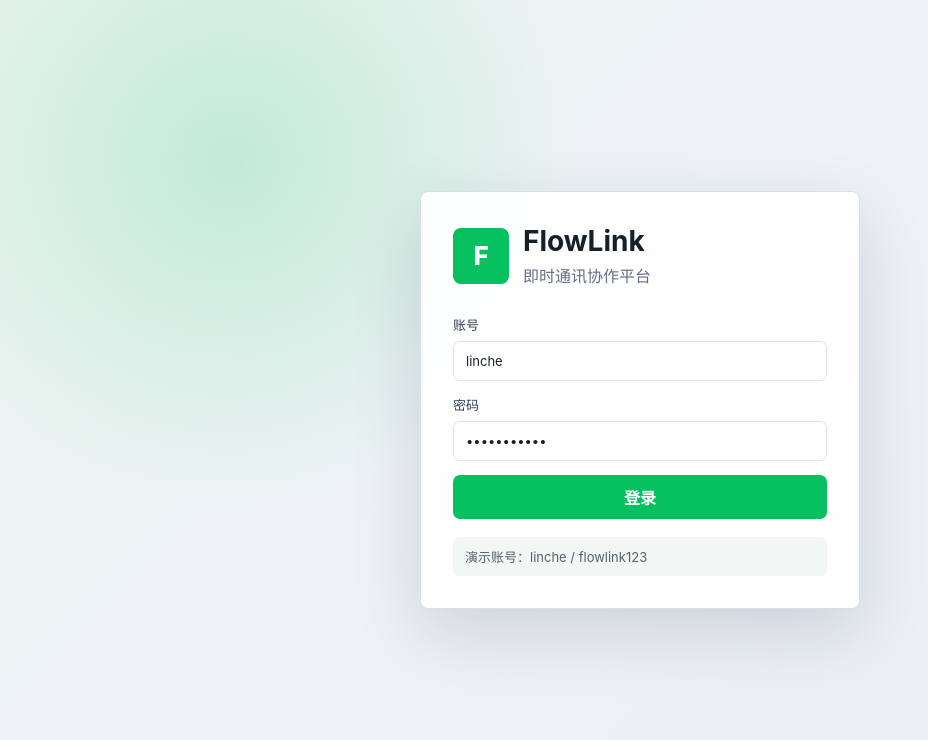
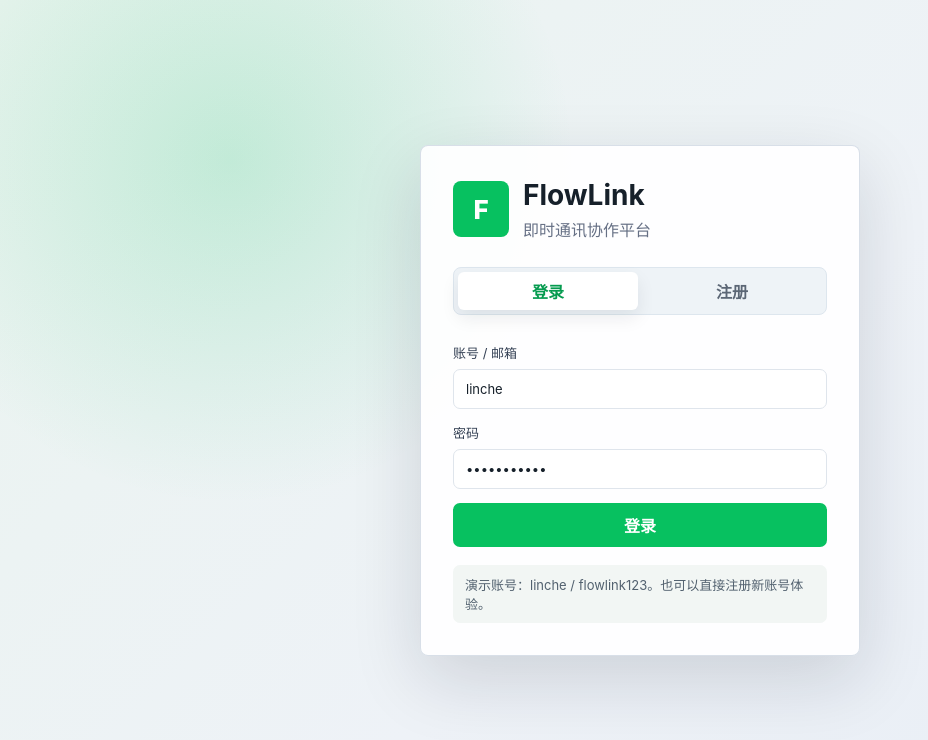
Before and after one commit to sikadi123/FlowLink, a Vue app in the folder frontend/: page / in a window 1280 px wide. Shown: the top 740 px of the page, without its empty margins (0-928 px from the left). Built offline with nearby package versions, Linux system fonts and the light colour scheme.

Commit message:
注册功能补充

```diff
--- a/frontend/src/components/AuthView.vue
+++ b/frontend/src/components/AuthView.vue
@@ -1,15 +1,69 @@
 <script setup>
-import { reactive } from "vue";
+import { computed, reactive, ref } from "vue";
 import { useChatStore } from "../stores/chatStore";
 
 const store = useChatStore();
-const loginForm = reactive({ account: "linche", password: "flowlink123" });
+const mode = ref("login");
+const submitting = ref(false);
+
+const loginForm = reactive({
+  account: "linche",
+  password: "flowlink123"
+});
+
+const registerForm = reactive({
+  username: "",
+  displayName: "",
+  email: "",
+  password: "",
+  confirmPassword: ""
+});
+
+const isLogin = computed(() => mode.value === "login");
+
+function switchMode(nextMode) {
+  mode.value = nextMode;
+}
 
 async function login() {
+  if (submitting.value) return;
+  submitting.value = true;
   try {
     await store.login(loginForm.account, loginForm.password);
   } catch (error) {
     store.toast(error.message || "登录失败");
+  } finally {
+    submitting.value = false;
+  }
+}
+
+async function register() {
+  if (submitting.value) return;
+  if (!registerForm.username.trim()) {
+    store.toast("请输入账号");
+    return;
+  }
+  if (registerForm.password.length < 6) {
+    store.toast("密码至少需要 6 位");
+    return;
+  }
+  if (registerForm.password !== registerForm.confirmPassword) {
+    store.toast("两次输入的密码不一致");
+    return;
+  }
+
+  submitting.value = true;
+  try {
+    await store.register({
+      username: registerForm.username,
+      displayName: registerForm.displayName,
+      email: registerForm.email,
+      password: registerForm.password
+    });
+  } catch (error) {
+    store.toast(error.message || "注册失败");
+  } finally {
+    submitting.value = false;
   }
 }
 </script>
@@ -25,20 +79,61 @@ async function login() {
         </div>
       </div>
 
-      <form class="auth-form" @submit.prevent="login">
+      <div class="auth-tabs" role="tablist" aria-label="账号入口">
+        <button
+          type="button"
+          :class="{ active: isLogin }"
+          @click="switchMode('login')"
+        >
+          登录
+        </button>
+        <button
+          type="button"
+          :class="{ active: !isLogin }"
+          @click="switchMode('register')"
+        >
+          注册
+        </button>
+      </div>
+
+      <form v-if="isLogin" class="auth-form" @submit.prevent="login">
         <label>
-          <span>账号</span>
-          <input v-model="loginForm.account" placeholder="请输入账号" autocomplete="username" />
+          <span>账号 / 邮箱</span>
+          <input v-model.trim="loginForm.account" placeholder="请输入账号或邮箱" autocomplete="username" />
         </label>
         <label>
           <span>密码</span>
           <input v-model="loginForm.password" placeholder="请输入密码" type="password" autocomplete="current-password" />
         </label>
-        <button type="submit">登录</button>
+        <button type="submit" :disabled="submitting">{{ submitting ? "登录中..." : "登录" }}</button>
+      </form>
+
+      <form v-else class="auth-form" @submit.prevent="register">
+        <label>
+          <span>账号</span>
+          <input v-model.trim="registerForm.username" placeholder="设置登录账号" autocomplete="username" />
+        </label>
+        <label>
+          <span>昵称</span>
+          <input v-model.trim="registerForm.displayName" placeholder="你的显示名称，可稍后修改" autocomplete="nickname" />
+        </label>
+        <label>
+          <span>邮箱</span>
+          <input v-model.trim="registerForm.email" placeholder="可选，用于邮箱登录" type="email" autocomplete="email" />
+        </label>
+        <label>
+          <span>密码</span>
+          <input v-model="registerForm.password" placeholder="至少 6 位" type="password" autocomplete="new-password" />
+        </label>
+        <label>
+          <span>确认密码</span>
+          <input v-model="registerForm.confirmPassword" placeholder="再次输入密码" type="password" autocomplete="new-password" />
+        </label>
+        <button type="submit" :disabled="submitting">{{ submitting ? "注册中..." : "创建账号" }}</button>
       </form>
 
       <div class="demo-account">
-        演示账号：linche / flowlink123
+        演示账号：linche / flowlink123。也可以直接注册新账号体验。
       </div>
     </section>
   </main>
--- a/frontend/src/stores/chatStore.js
+++ b/frontend/src/stores/chatStore.js
@@ -71,6 +71,17 @@ export const useChatStore = defineStore("chat", {
       localStorage.setItem("flowlink_token", data.token);
       await this.bootstrap();
       this.connectRealtime();
+    },
+    async register(form) {
+      const data = await request("/api/auth/register", {
+        method: "POST",
+        body: JSON.stringify(form)
+      });
+      this.token = data.token;
+      localStorage.setItem("flowlink_token", data.token);
+      await this.bootstrap();
+      this.connectRealtime();
+      this.toast("注册成功，欢迎加入 FlowLink");
     },
     async logout() {
       try {
--- a/frontend/src/styles.css
+++ b/frontend/src/styles.css
@@ -65,6 +65,28 @@ input:focus, textarea:focus { border-color: rgba(7, 193, 96, .55); box-shadow: 0
 .brand-mark { width: 56px; height: 56px; font-size: 26px; }
 .brand-row h1 { margin: 0; font-size: 28px; letter-spacing: 0; }
 .brand-row p, .auth-panel p { margin: 5px 0 0; color: var(--muted); }
+.auth-tabs {
+  margin-top: 26px;
+  padding: 4px;
+  display: grid;
+  grid-template-columns: 1fr 1fr;
+  gap: 4px;
+  background: #eef3f7;
+  border: 1px solid #dde6ee;
+  border-radius: 8px;
+}
+.auth-tabs button {
+  height: 38px;
+  border-radius: 6px;
+  background: transparent;
+  color: #5b6675;
+  font-weight: 700;
+}
+.auth-tabs button.active {
+  background: #fff;
+  color: var(--green-dark);
+  box-shadow: 0 8px 18px rgba(15, 23, 42, .08);
+}
 .auth-form { display: grid; gap: 14px; margin-top: 28px; }
 .auth-form label, .profile-grid label { display: grid; gap: 7px; color: #344054; font-size: 13px; }
 .auth-form button, .profile-grid button, .send-btn {
@@ -73,6 +95,10 @@ input:focus, textarea:focus { border-color: rgba(7, 193, 96, .55); box-shadow: 0
   background: var(--green);
   color: #fff;
   font-weight: 700;
+}
+.auth-form button:disabled {
+  cursor: not-allowed;
+  opacity: .72;
 }
 .auth-form button:hover, .profile-grid button:hover, .send-btn:hover { background: var(--green-dark); }
 .demo-account {
```
